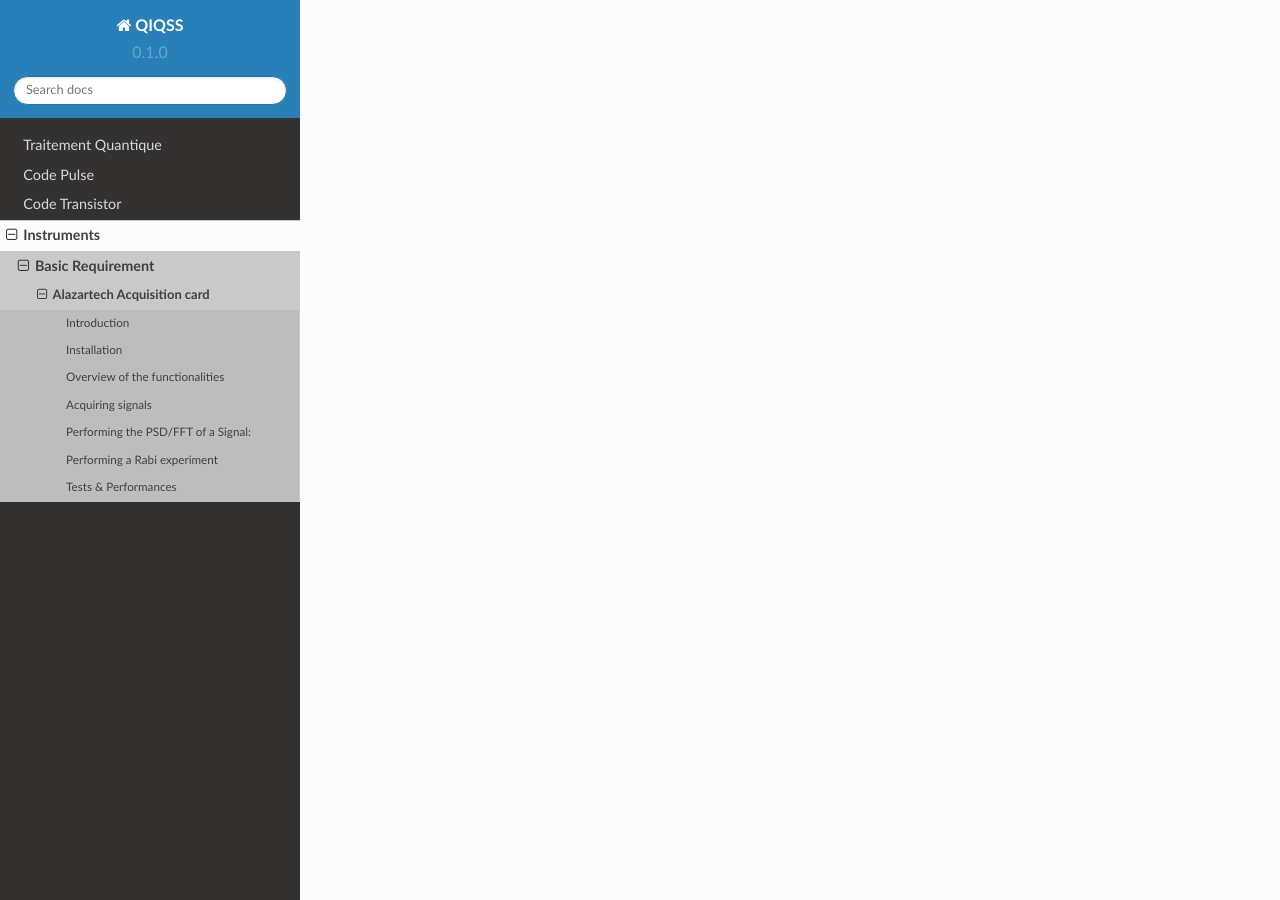
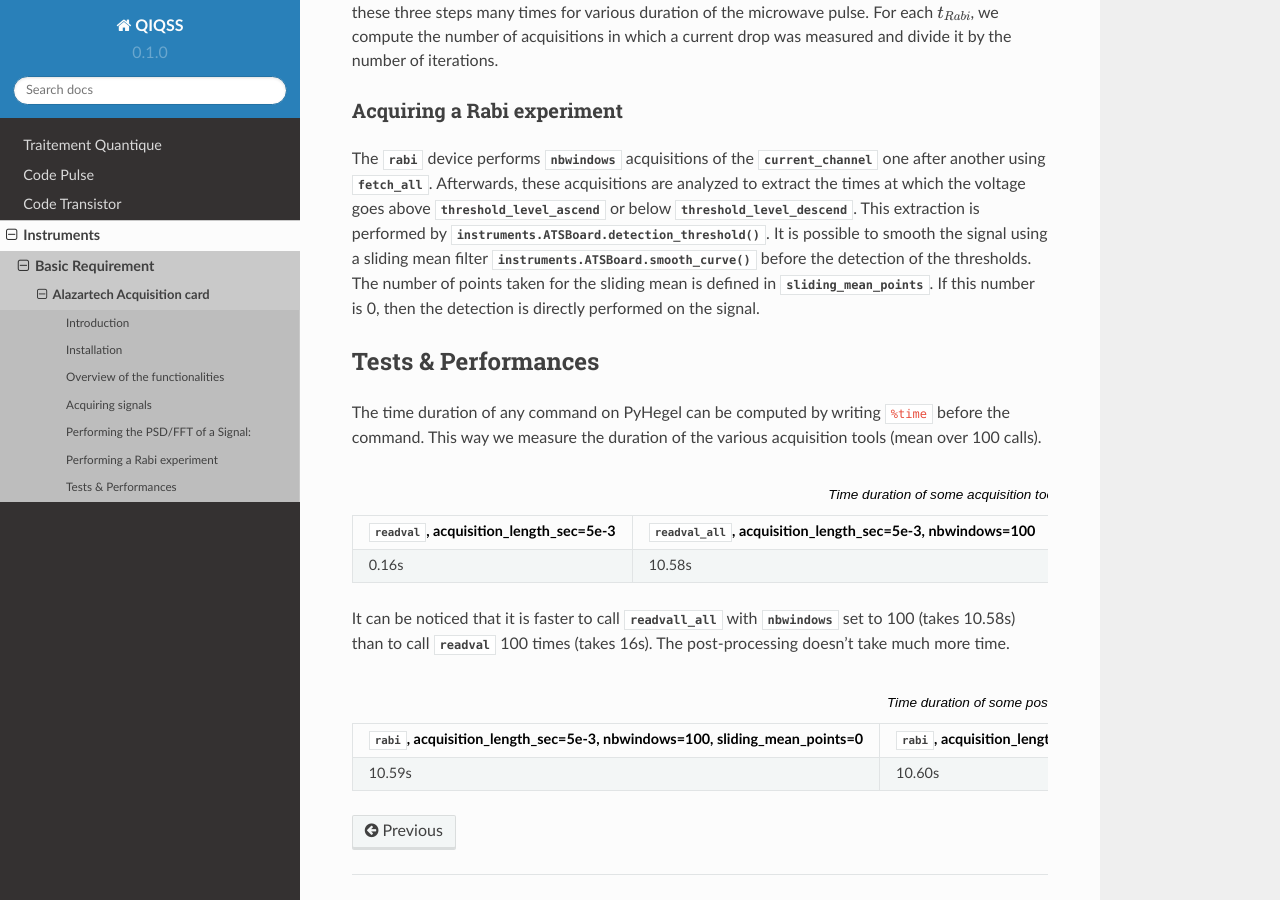
Before and after one commit to DevonDevilliers/QIQSS-Code, a Sphinx documentation site: the page built from docs/source/Alazartech.rst, in a window 1280 px wide and 900 px high, scrolled down 8555 px. Built offline with Sphinx 7.4.7 and the Read the Docs theme 2.0.0, drawn with Linux system fonts in a browser that asks for light colours; some of the changed text lies outside the part shown.

Commit message:
Add tests and performances

```diff
--- a/docs/source/Alazartech.rst
+++ b/docs/source/Alazartech.rst
@@ -120,6 +120,8 @@ Before actually performing the acquisition, some operations have to be realized.
 
 Once configured, the card performs an acquisition by filling DMA Buffers in its inner memory. The number of these DMA Buffers can be changed with the device :class:`buffer_count`. In the Alazartech guide, it is adviced to have more than 2 DMA Buffers, and that having more than 10 DMA Buffers seem unnecessary. These DMA Buffers are defined by the number of bytes they contain. This number of bytes per DMA Buffer is derived from the number of samples per record :class:`samples_per_record`, the maximum number of bytes per buffer :class:`max_bytes_per_buffer`, the number of :class:`active_channels` and the number of bytes per sample (defined in the attribute ``board_info`` with the key "BytesPerSample").
 
+In :class:`readval_all`, the number of trigger operations to perform (defined in :class:`nbwindows`) is redefined such that there is :math:`\lfloor\sqrt{nbwindows}\rfloor` records in each of the :math:`\lfloor\sqrt{nbwindows}\rfloor` buffers if the value of :class:`nbwindows` is a square (:math:`\lfloor\sqrt{nbwindows}\rfloor+1` buffers otherwise). Another condition for this device to work is that the value of :class:`samples_per_record` should be a multiple of 128.
+
 During an acquisition, the DMA Buffers are filled one after another and emptied in the same order in a dictionary ``data`` having keys the time ``t``, and the channels ``A`` and ``B``. This way, it is possible to use more buffers than the number of DMA Buffers. The acquisition is performed by the function :py:func:`waitAsyncBufferComplete`, that takes as parameter the address of the DMA Buffer to fill and a time after which to stop the acquisition, defined in the device :class:`timeout`.
 
 At the end of an acquisition, the data is re-written in an array with first column ``t``, and second and/or third column ``A`` and/or ``B`` (depending on the :class:`active_channels`). This way the data can be directly written in a file using the :py:func:`get` of PyHegel.
@@ -136,6 +138,12 @@ The Fast Fourier Transform (FFT) of a signal having first column the time and se
 It is possible to ask for only a part of the FFT to be shown by modifying the range of the frequencies :class:`psd_span`. If this range is smaller than :math:`\frac{sample\_rate}{2}`, it is possible to define the :class:`psd_start_freq`, :class:`psd_center_freq` or :class:`psd_end_freq` (one defines the other as :math:`f_{end} = f_{start}+f_{span}` and :math:`f_{end} = f_{center}+\frac{f_{span}}{2}`) such that only the frequencies between :class:`psd_start_freq` and :class:`psd_end_freq` are shown. The values of these devices should always be such that :math:`f_{end} \leq \frac{sample\_rate}{2}`.
 
 The units the FFT acquisition should be displayed can be in ``V`` or in ``dBV``, and should be defined in :class:`psd_units`. The device :class:`fft` acquires a signal from :class:`current_channel` and calls :py:func:`make_fft`. If the value of :class:`psd_units` is not ``V`` or ``dBV`` it is set to ``V`` when calling  :py:func:`make_fft`. :class:`make_psd` calls :py:func:`make_fft` if :class:`psd_units` is ``V`` or ``dBV``. Analogously :class:`psd` acquires a signal from :class:`current_channel` and performs the psd by calling :py:func:`make_fft` if :class:`psd_units` is ``V`` or ``dBV``.
+
+.. image:: images/Alazartech/fft.png
+   :width: 600
+
+.. image:: images/Alazartech/psd.png
+   :width: 600
 
 Power Spectral Density
 ----------------------
@@ -165,4 +173,32 @@ The :class:`rabi` device performs :class:`nbwindows` acquisitions of the :class:
 Tests & Performances
 ====================
 
-The time duration of any command on PyHegel can be computed by writing %time before the command. This way we measure the commands of the various acquisition tools.
+The time duration of any command on PyHegel can be computed by writing ``%time`` before the command. This way we measure the duration of the various acquisition tools (mean over 100 calls).
+
+.. list-table:: Time duration of some acquisition tools (mean over 100 calls)
+   :widths: 25 50 25 25
+   :header-rows: 1
+
+   * - :class:`readval`, acquisition_length_sec=5e-3
+     - :class:`readval_all`, acquisition_length_sec=5e-3, nbwindows=100
+     - :class:`continuous_read`, acquisition_length_sec=5e-3
+     - :class:`continuous_read`, acquisition_length_sec=1
+   * - 0.16s
+     - 10.58s
+     - 0.182s
+     - 1.43s
+
+It can be noticed that it is faster to call :class:`readvall_all` with :class:`nbwindows` set to 100 (takes 10.58s) than to call :class:`readval` 100 times (takes 16s). The post-processing doesn't take much more time.
+
+.. list-table:: Time duration of some post-processing tools, for a sample rate of 10MHz
+   :widths: 25 25 50 50
+   :header-rows: 1
+
+   * - :class:`rabi`, acquisition_length_sec=5e-3, nbwindows=100, sliding_mean_points=0
+     - :class:`rabi`, acquisition_length_sec=5e-3, nbwindows=100, sliding_mean_points=10
+     - :class:`fft`, acquisition_length_sec=1
+     - :class:`psd`, acquisition_length_sec=1
+   * - 10.59s
+     - 10.60s
+     - 1.69s
+     - 2.10s
```
